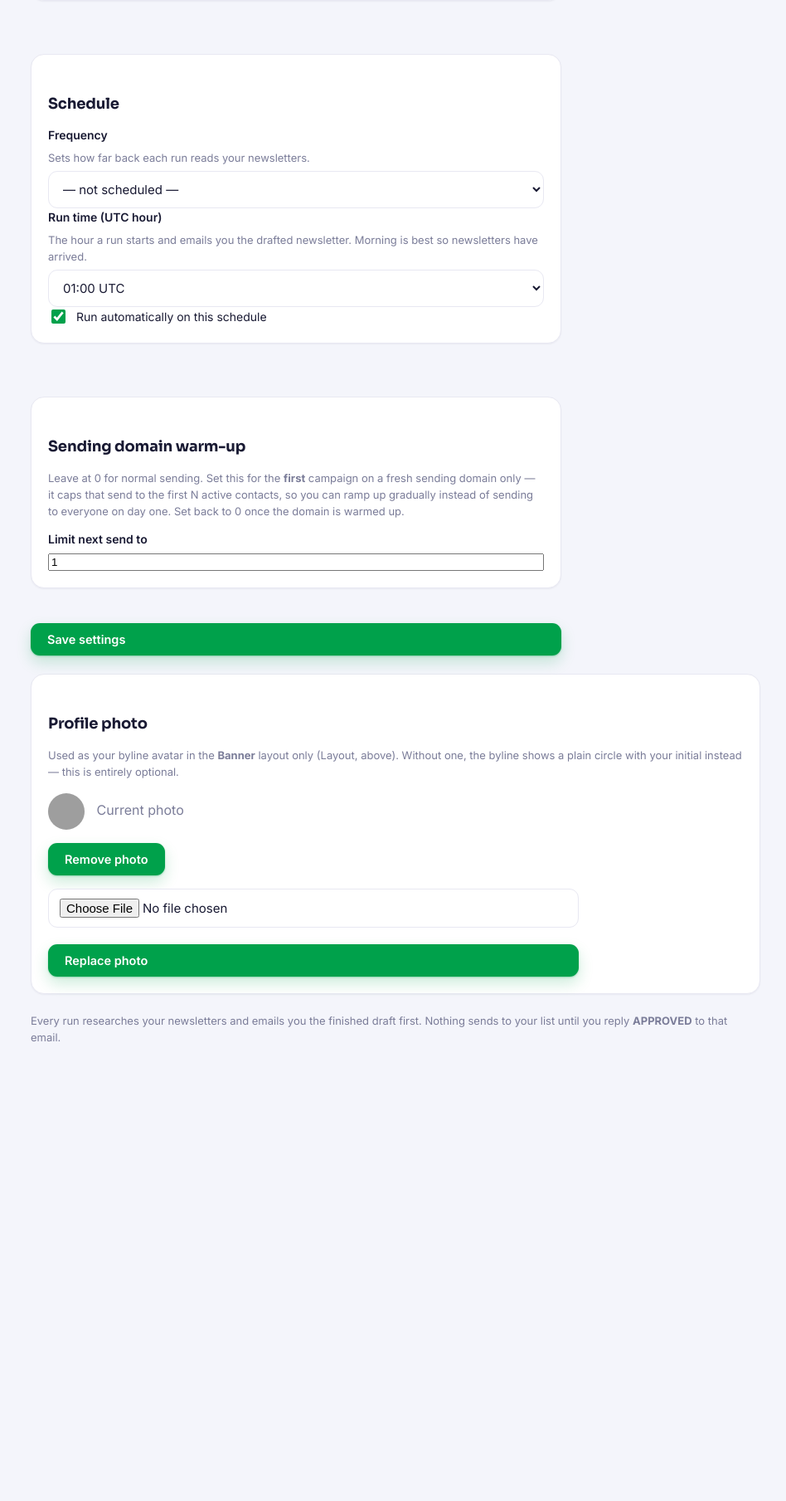
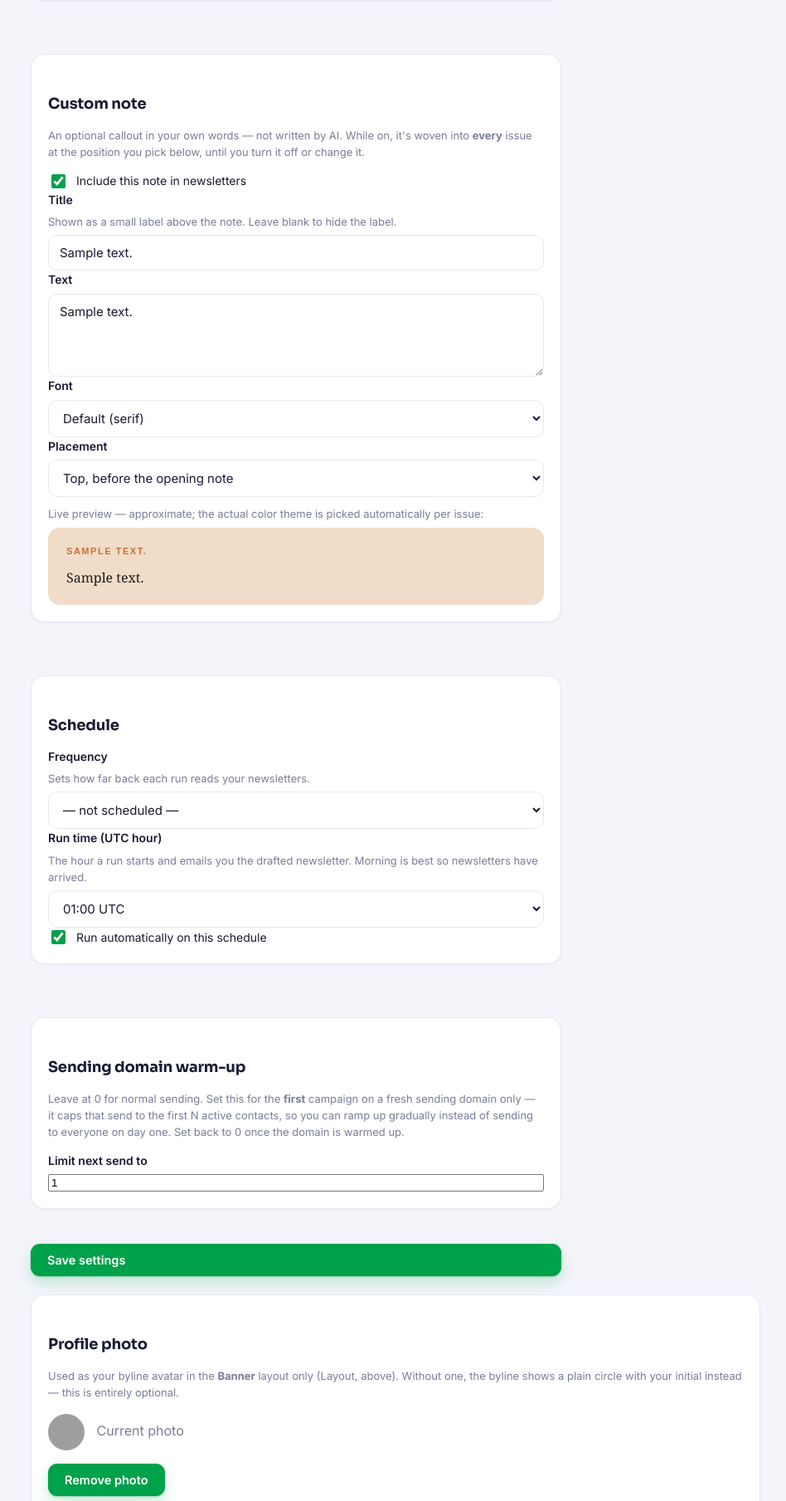
Before and after one commit to thewriterscollective2026-beep/Alembic, a FastAPI app: page /settings in a window 1280 px wide. Shown: the part 1305-3114 px from the top of the page at 83% size, without its empty margins (288-1236 px from the left). Before the commit the page ends 2560 px from the top, so only its background shows below. Run offline with FastAPI, Linux system fonts and the light colour scheme; the visitor is signed in with stand-in values (Sample User, id 1); tables that the repository leaves empty hold one stand-in row (values such as "Sample post"); grey boxes are pictures that could not be loaded.

Commit message:
Fix invisible dashboard notice text; add an owner-authored custom note
Dashboard: the "How approval works" box hardcoded a light-blue background
inline, overriding the theme-aware .warn class - in dark mode its near-white
body text sat on that light background and was invisible until selected.
Drop the override and let .warn's own light/dark-aware colors apply.

Custom note: a new Settings-controlled callout (User.custom_note_*), not
AI-written, that's woven into every newsletter while enabled at an owner-
chosen position (top / after summary / before sign-off / bottom) and font
(a fixed, email-safe set). Settings has a live JS preview that updates as
you type, no reload. Wired through pipeline._wrap and the review route so
it appears in both the approval-review email and the final send.

Co-Authored-By: Claude Sonnet 5 <noreply@anthropic.com>
Claude-Session: https://claude.ai/code/session_015319TKVi6wxb3XdLfPf7xC

```diff
--- a/app/main.py
+++ b/app/main.py
@@ -332,6 +332,11 @@ def save_settings(
     business_address: str = Form(""),
     newsletter_layout: str = Form("editorial"),
     warmup_limit: int = Form(0),
+    custom_note_enabled: str = Form(""),
+    custom_note_title: str = Form("A Note"),
+    custom_note_text: str = Form(""),
+    custom_note_font: str = Form("default"),
+    custom_note_position: str = Form("top"),
     db: Session = Depends(get_session),
 ):
     user = require_user(request, db)
@@ -345,6 +350,13 @@ def save_settings(
     user.business_address = business_address.strip()
     user.newsletter_layout = newsletter_layout if newsletter_layout in ("editorial", "banner") else "editorial"
     user.warmup_limit = max(0, int(warmup_limit))
+    user.custom_note_enabled = bool(custom_note_enabled)
+    user.custom_note_title = custom_note_title.strip() or "A Note"
+    user.custom_note_text = custom_note_text.strip()
+    user.custom_note_font = (
+        custom_note_font if custom_note_font in email_template.CUSTOM_NOTE_FONTS else "default")
+    user.custom_note_position = (
+        custom_note_position if custom_note_position in email_template.CUSTOM_NOTE_POSITIONS else "top")
     db.commit()
 
     if user.schedule_active:
@@ -403,6 +415,10 @@ def review(draft_id: int, request: Request, db: Session = Depends(get_session)):
             issue_number=f"Issue #{draft.id}",
             layout=user.newsletter_layout, author_name=user.author_name or user.brand_name or user.name,
             avatar_url=f"{config.APP_BASE_URL}/avatar/{user.id}" if user.avatar_image else "",
+            custom_note=({
+                "title": user.custom_note_title, "text": user.custom_note_text,
+                "font": user.custom_note_font, "position": user.custom_note_position,
+            } if user.custom_note_enabled else None),
         )
     return templates.TemplateResponse("review.html", {
         "request": request, "user": user, "draft": draft, "rendered_html": rendered_html,
--- a/app/pipeline.py
+++ b/app/pipeline.py
@@ -94,6 +94,18 @@ _INSTRUCTIONS = (
 )
 
 
+def _custom_note(user) -> dict | None:
+    """Owner-authored callout from Settings (User.custom_note_*) - standing,
+    not per-run; included in every send while enabled. None/empty text -> the
+    template renders nothing (see email_template._custom_note_section)."""
+    if not user.custom_note_enabled:
+        return None
+    return {
+        "title": user.custom_note_title, "text": user.custom_note_text,
+        "font": user.custom_note_font, "position": user.custom_note_position,
+    }
+
+
 def _wrap(user, sections: dict, theme: str = "general", subject: str = "", draft_id: int | None = None) -> str:
     """Render the structured newsletter content into the branded, email-safe HTML shell."""
     return email_template.render_email(
@@ -109,6 +121,7 @@ def _wrap(user, sections: dict, theme: str = "general", subject: str = "", draft
         layout=user.newsletter_layout,
         author_name=user.author_name or user.brand_name or user.name,
         avatar_url=f"{config.APP_BASE_URL}/avatar/{user.id}" if user.avatar_image else "",
+        custom_note=_custom_note(user),
     )
 
 
--- a/templates/dashboard.html
+++ b/templates/dashboard.html
@@ -17,7 +17,7 @@
   </div>
 </div>
 
-<div class="warn" style="background:#eef4ff;border-color:#c7dbfb">
+<div class="warn">
   <strong>How approval works:</strong> when a run happens, the tool researches your selected
   newsletters and emails you the finished <em>newsletter draft</em> — reply
   <strong>APPROVED</strong> and it sends to your list. Reply with changes instead and it'll
--- a/templates/settings.html
+++ b/templates/settings.html
@@ -60,6 +60,53 @@
         <option value="banner" {% if user.newsletter_layout == 'banner' %}selected{% endif %}>Banner — logo + author byline</option>
       </select>
     </label>
+  </section>
+
+  <section class="group">
+    <h2>Custom note</h2>
+    <p class="hint">An optional callout in your own words — not written by AI. While on, it's
+    woven into <strong>every</strong> issue at the position you pick below, until you turn it
+    off or change it.</p>
+    <label class="check">
+      <input type="checkbox" id="cn-enabled" name="custom_note_enabled" value="1" {% if user.custom_note_enabled %}checked{% endif %}>
+      Include this note in newsletters
+    </label>
+    <label class="field">
+      <span class="label">Title</span>
+      <span class="hint">Shown as a small label above the note. Leave blank to hide the label.</span>
+      <input type="text" id="cn-title" name="custom_note_title" value="{{ user.custom_note_title }}" placeholder="A Note" maxlength="100">
+    </label>
+    <label class="field">
+      <span class="label">Text</span>
+      <textarea id="cn-text" name="custom_note_text" rows="4" placeholder="Write the note or quote you want to appear in the newsletter...">{{ user.custom_note_text }}</textarea>
+    </label>
+    <label class="field">
+      <span class="label">Font</span>
+      <select id="cn-font" name="custom_note_font">
+        <option value="default" {% if user.custom_note_font == 'default' %}selected{% endif %}>Default (serif)</option>
+        <option value="serif" {% if user.custom_note_font == 'serif' %}selected{% endif %}>Serif (Georgia)</option>
+        <option value="sans" {% if user.custom_note_font == 'sans' %}selected{% endif %}>Sans-serif (Arial)</option>
+        <option value="mono" {% if user.custom_note_font == 'mono' %}selected{% endif %}>Monospace (Courier)</option>
+        <option value="elegant" {% if user.custom_note_font == 'elegant' %}selected{% endif %}>Elegant (Trebuchet)</option>
+      </select>
+    </label>
+    <label class="field">
+      <span class="label">Placement</span>
+      <select id="cn-position" name="custom_note_position">
+        <option value="top" {% if user.custom_note_position == 'top' %}selected{% endif %}>Top, before the opening note</option>
+        <option value="after_summary" {% if user.custom_note_position == 'after_summary' %}selected{% endif %}>After the "What's in this issue" summary</option>
+        <option value="before_signature" {% if user.custom_note_position == 'before_signature' %}selected{% endif %}>Just before the sign-off</option>
+        <option value="bottom" {% if user.custom_note_position == 'bottom' %}selected{% endif %}>Very bottom, after everything</option>
+      </select>
+    </label>
+    <div class="hint" style="margin:10px 0 6px">Live preview — approximate; the actual color
+    theme is picked automatically per issue:</div>
+    <div id="cn-preview" style="background:#f0dcc8;border-radius:14px;padding:20px 22px">
+      <div id="cn-preview-title" style="font-family:Arial,Helvetica,sans-serif;font-size:11px;
+        letter-spacing:.14em;text-transform:uppercase;color:#c67139;font-weight:bold;margin-bottom:10px"></div>
+      <div id="cn-preview-text" style="font-family:Georgia,'Times New Roman',serif;font-size:16px;
+        line-height:26px;color:#201e1d;white-space:pre-wrap"></div>
+    </div>
   </section>
 
   <section class="group">
@@ -128,4 +175,32 @@
 
 <p class="note">Every run researches your newsletters and emails you the finished draft first.
 Nothing sends to your list until you reply <strong>APPROVED</strong> to that email.</p>
+
+<script>
+  (function () {
+    var fonts = {
+      default: "Georgia,'Times New Roman',serif",
+      serif: "Georgia,'Times New Roman',serif",
+      sans: "Arial,Helvetica,sans-serif",
+      mono: "'Courier New',Courier,monospace",
+      elegant: "'Trebuchet MS',Verdana,sans-serif",
+    };
+    var titleEl = document.getElementById("cn-title");
+    var textEl = document.getElementById("cn-text");
+    var fontEl = document.getElementById("cn-font");
+    var pvTitle = document.getElementById("cn-preview-title");
+    var pvText = document.getElementById("cn-preview-text");
+    function render() {
+      pvTitle.textContent = titleEl.value || "";
+      pvTitle.hidden = !titleEl.value.trim();
+      pvText.textContent = textEl.value || "Your note will appear here as you type.";
+      pvText.style.fontFamily = fonts[fontEl.value] || fonts.default;
+    }
+    [titleEl, textEl, fontEl].forEach(function (el) {
+      el.addEventListener("input", render);
+      el.addEventListener("change", render);
+    });
+    render();
+  })();
+</script>
 {% endblock %}
```
Also changed, not shown: app/database.py (+10 -0 lines), app/email_template.py (+77 -10 lines), app/models.py (+10 -0 lines).
